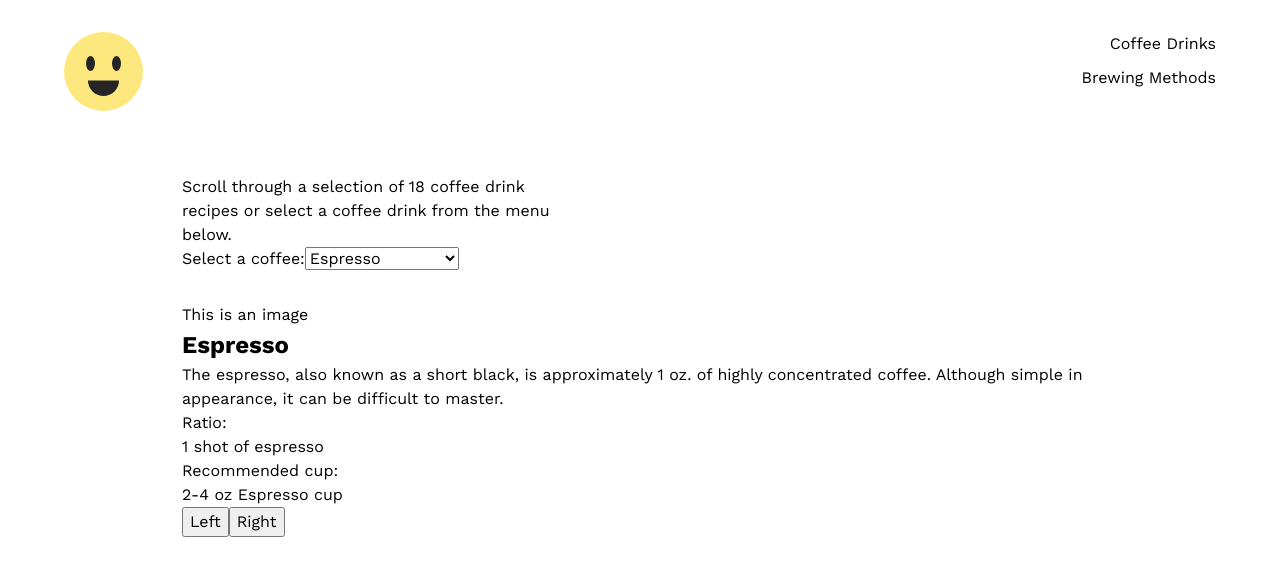
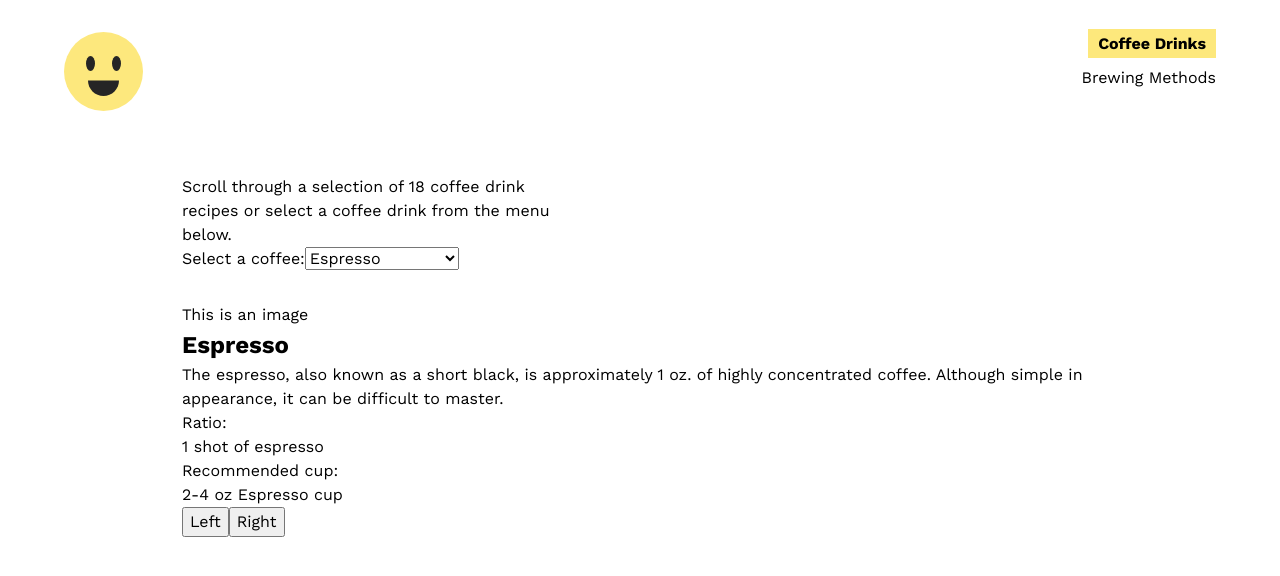
Before and after one commit to karla-codes/coffee-site, a React (Create React App) app: page / in a window 1280 px wide. Shown: the top 576 px of the page. Built offline with nearby package versions, Linux system fonts and the light colour scheme; the HTML template or start-up script is replaced by a standard one.

Commit message:
Update links to NavLinks

```diff
--- a/src/Components/Header/index.js
+++ b/src/Components/Header/index.js
@@ -1,5 +1,5 @@
-import React from "react"
-import { Link } from "react-router-dom"
+import { React, useState } from "react"
+import { NavLink } from "react-router-dom"
 
 const Header = () => {
   return (
@@ -23,10 +23,17 @@
       <nav>
         <ul>
           <li>
-            <Link to="/">Coffee Drinks</Link>
+            <NavLink to="/" className={({ isActive }) => (isActive ? "active-link" : undefined)}>
+              Coffee Drinks
+            </NavLink>
           </li>
           <li>
-            <Link to="/brewing-methods">Brewing Methods</Link>
+            <NavLink
+              to="/brewing-methods"
+              className={({ isActive }) => (isActive ? "active-link" : undefined)}
+            >
+              Brewing Methods
+            </NavLink>
           </li>
         </ul>
       </nav>
```
